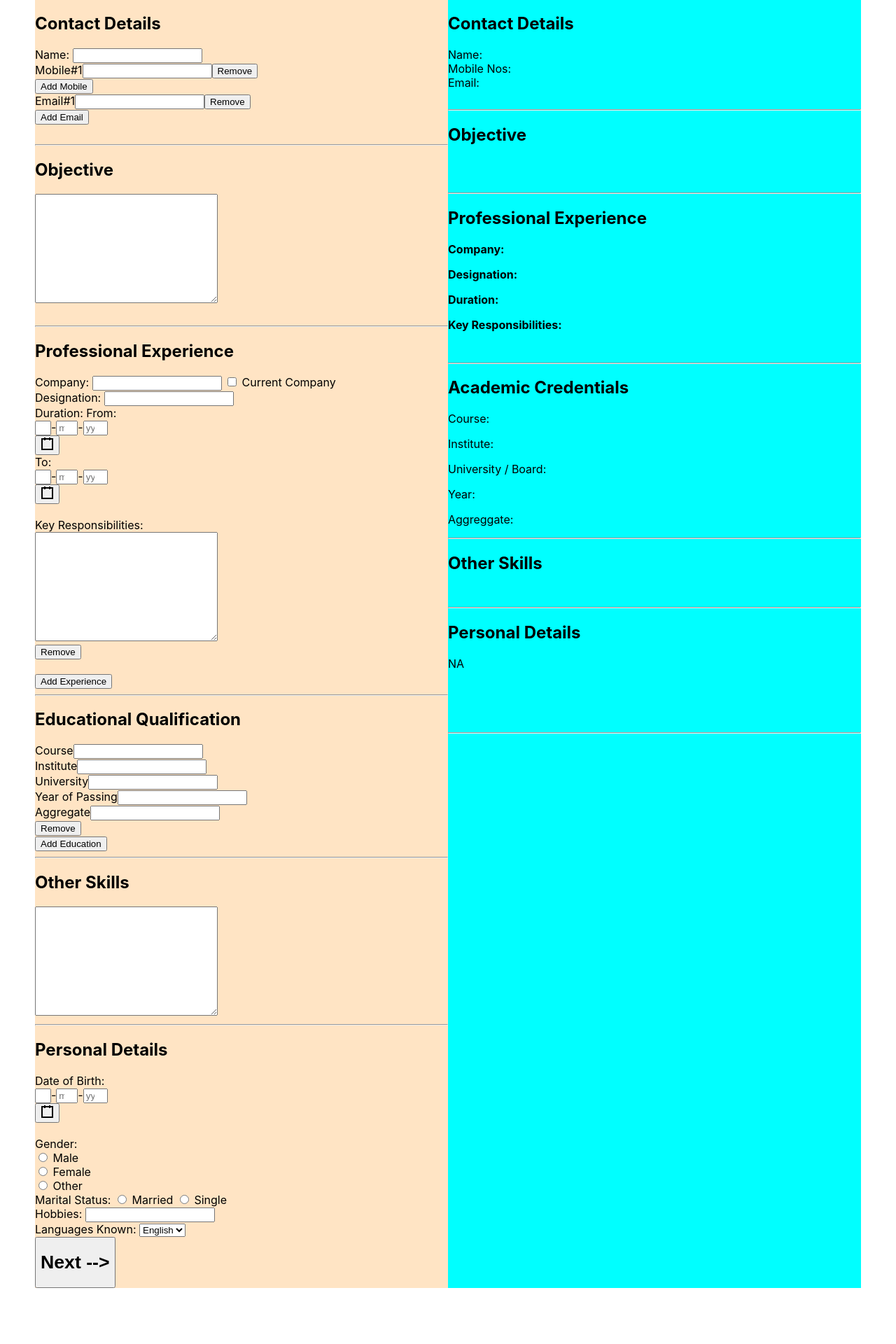
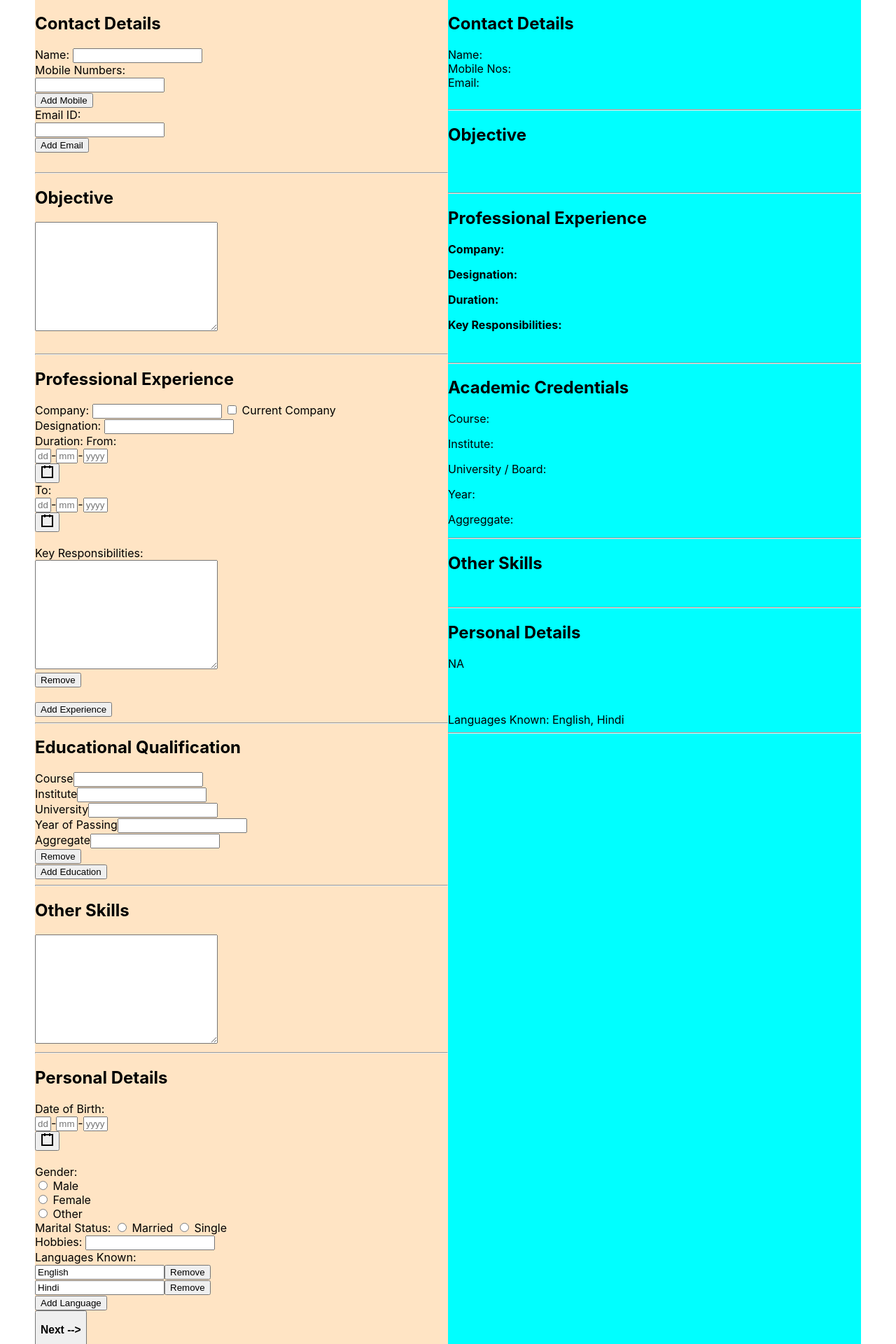
Before and after one commit to atiqur/resume-app, a React (Create React App) app: page / in a window 1280 px wide. Shown: the part 260-2180 px from the top of the page at 70% size. Before the commit the page ends 2120 px from the top, so only its background shows below. Built offline with nearby package versions, Linux system fonts and the light colour scheme.

Commit message:
Add languages using AddInput Component

```diff
--- a/src/App.css
+++ b/src/App.css
@@ -1,3 +1,15 @@
 body {
   padding: 20px 50px;
 }
+
+/* Chrome, Safari, Edge, Opera */
+input::-webkit-outer-spin-button,
+input::-webkit-inner-spin-button {
+  -webkit-appearance: none;
+  margin: 0;
+}
+
+/* Firefox */
+input[type='number'] {
+  -moz-appearance: textfield;
+}
--- a/src/App.js
+++ b/src/App.js
@@ -6,7 +6,6 @@ import './App.css';
 // import HomePage from './pages/homepage.component';
 import ResumeForm from './forms/resume-form.component';
 import Header from './components/header/header.component';
-import ResumeView from './forms/resume-view.component';
 
 function App() {
   return (
--- a/src/components/add-experience.component.jsx
+++ b/src/components/add-experience.component.jsx
@@ -1,6 +1,5 @@
 import React from 'react';
 import DatePicker from 'react-date-picker';
-import AddProject from './add-project.component';
 
 const AddExperience = props => {
   return props.stateValue.map((e, i) => (
--- a/src/components/add-input.jsx
+++ b/src/components/add-input.jsx
@@ -1,43 +1,22 @@
 import React from 'react';
-
-// String.prototype.Capitalize = function() {
-//   return this.charAt(0).toUpperCase() + this.slice(1);
-// };
-
-// const DynamicInput = props => {
-//   return props.fieldState.map((val, idx) => {
-//     let fieldId = `${props.field}-${idx}`;
-//     return (
-//       <div key={idx}>
-//         <label htmlFor={fieldId}>
-//           {props.field.Capitalize() + `#${idx + 1}`}
-//         </label>
-//         <input
-//           type='text'
-//           name={fieldId}
-//           data-id={idx}
-//           id={fieldId}
-//           value={fieldId[idx].val}
-//           className={props.name}
-//           onChange={props.onChange}
-//         />
-//       </div>
-//     );
-//   });
-// };
 
 const AddInput = ({ type, name, stateField, eventHandler, removeField }) => {
   return stateField.map((el, i) => (
     <div key={i}>
-      <label htmlFor={name}>
-        {name}#{i + 1}
-      </label>
       <input
         type={type}
         value={el || ''}
         onChange={eventHandler.bind(this, i)}
       />
-      <input type='button' value='Remove' onClick={removeField.bind(this, i)} />
+      {i === 0 && name != 'languagesKnown' ? (
+        ''
+      ) : (
+        <input
+          type='button'
+          value='Remove'
+          onClick={removeField.bind(this, i)}
+        />
+      )}
     </div>
   ));
 };
--- a/src/components/add-multiple-input.component.jsx
+++ b/src/components/add-multiple-input.component.jsx
@@ -30,6 +30,8 @@ const AddMultipleInput = props => {
           />
         </div>
       );
+    default:
+      return null;
   }
 };
 
--- a/src/components/add-personal-details.component.jsx
+++ b/src/components/add-personal-details.component.jsx
@@ -1,5 +1,6 @@
 import React from 'react';
 import DatePicker from 'react-date-picker';
+import AddInput from './add-input';
 
 const AddPersonalDetails = props => (
   <div className='personal-details'>
@@ -71,11 +72,21 @@ const AddPersonalDetails = props => (
       onChange={props.handleChange}
     />{' '}
     <br />
-    <label>Languages Known: </label>
-    <select name='languagesKnown' onChange={props.handleChange}>
-      <option value='english'>English</option>
-      <option value='hindi'>Hindi</option>
-    </select>{' '}
+    <label>Languages Known: </label> <br />
+    <AddInput
+      name='languagesKnown'
+      type='text'
+      label='Language'
+      stateField={props.state.languagesKnown}
+      eventHandler={props.handleLanguage.bind(this)}
+      removeField={props.removeLanguage.bind(this)}
+    />
+    <input
+      type='button'
+      value='Add Language'
+      onClick={props.addField.bind(this)}
+    />{' '}
+    <br />
   </div>
 );
 
--- a/src/forms/resume-form.component.jsx
+++ b/src/forms/resume-form.component.jsx
@@ -7,7 +7,6 @@ import AddMultipleInput from '../components/add-multiple-input.component';
 import AddExperience from '../components/add-experience.component';
 import AddEducation from '../components/add-education.component';
 import AddPersonalDetails from '../components/add-personal-details.component';
-import { trimExt } from 'upath';
 
 class ResumeForm extends React.Component {
   constructor(props) {
@@ -51,44 +50,31 @@ class ResumeForm extends React.Component {
       gender: '',
       maritalStatus: '',
       hobbies: '',
-      languagesKnown: ''
+      languagesKnown: ['English', 'Hindi']
     };
 
     this.handleChange = this.handleChange.bind(this);
     this.handleSubmit = this.handleSubmit.bind(this);
     this.handleExperience = this.handleExperience.bind(this);
     this.handleEducation = this.handleEducation.bind(this);
+    this.handleLanguage = this.handleLanguage.bind(this);
   }
-
-  // addInput(type, name, eventHandler, stateField, removeField) {
-  //   return stateField.map((el, i) => (
-  //     <div key={i}>
-  //       <label htmlFor={name}>
-  //         {name}#{i + 1}
-  //       </label>
-  //       <input
-  //         type={type}
-  //         value={el || ''}
-  //         onChange={eventHandler.bind(this, i)}
-  //       />
-  //       <input
-  //         type='button'
-  //         value='remove'
-  //         onClick={removeField.bind(this, i)}
-  //       />
-  //     </div>
-  //   ));
-  // }
-
-  // handleInput(i, e) {
-  //   [e.target.name] = e.target.name;
-  //   [e.target.name[i]] = e.target.value;
-  //   this.setState( prevState => ( ...prevState,  [e.target.name[i]]: value )
-  // }
 
   handleMobileNos(i, event) {
     let candidateMobileNos = [...this.state.candidateMobileNos];
     candidateMobileNos[i] = event.target.value;
+    this.setState({ candidateMobileNos });
+  }
+
+  addMobile() {
+    this.setState(prevState => ({
+      candidateMobileNos: [...prevState.candidateMobileNos, '']
+    }));
+  }
+
+  removeMobile(i) {
+    let candidateMobileNos = [...this.state.candidateMobileNos];
+    candidateMobileNos.splice(i, 1);
     this.setState({ candidateMobileNos });
   }
 
@@ -98,28 +84,38 @@ class ResumeForm extends React.Component {
     this.setState({ candidateEmail });
   }
 
-  addMobile() {
-    this.setState(prevState => ({
-      candidateMobileNos: [...prevState.candidateMobileNos, '']
-    }));
-  }
-
   addEmail() {
     this.setState(prevState => ({
       candidateEmail: [...prevState.candidateEmail, '']
     }));
   }
 
-  removeMobile(i) {
-    let candidateMobileNos = [...this.state.candidateMobileNos];
-    candidateMobileNos.splice(i, 1);
-    this.setState({ candidateMobileNos });
-  }
-
   removeEmail(i) {
     let candidateEmail = [...this.state.candidateEmail];
     candidateEmail.splice(i, 1);
     this.setState({ candidateEmail });
+  }
+
+  handleLanguage(i, event) {
+    // const value =
+    // event.target.type === 'checkbox'
+    //   ? event.target.checked
+    //   : event.target.value;
+    let languagesKnown = [...this.state.languagesKnown];
+    languagesKnown[i] = event.target.value;
+    this.setState({ languagesKnown });
+  }
+
+  addLanguage() {
+    this.setState(prevState => ({
+      languagesKnown: [...prevState.languagesKnown, '']
+    }));
+  }
+
+  removeLanguage(i) {
+    let languagesKnown = [...this.state.languagesKnown];
+    languagesKnown.splice(i, 1);
+    this.setState({ languagesKnown });
   }
 
   handleChange(event) {
@@ -169,45 +165,9 @@ class ResumeForm extends React.Component {
     this.setState({ education });
   }
 
-  // addProject() {
-  //   this.setState(prevState => ({
-  //     project: [...prevState.project, {}]
-  //   }));
-  // }
-
-  // removeProject(i, count) {
-  //   let projects = [...this.state.experience[count].projects];
-  //   projects.splice(i, 1);
-  //   this.setState({ projects });
-  // }
-
   handleSubmit(event) {
     event.preventDefault();
   }
-
-  // handleMobileNos = event => {
-  //   let candidateMobileNos = [...this.state.candidateMobileNos];
-  //   candidateMobileNos[event.target.dataset.id] = event.target.value;
-  //   this.setState({ candidateMobileNos });
-  // };
-
-  // handleEmails = event => {
-  //   let candidateEmail = [...this.state.candidateEmail];
-  //   candidateEmail[event.target.dataset.id] = event.target.value;
-  //   this.setState({ candidateEmail });
-  // };
-
-  // addMobile = e => {
-  //   this.setState(prevState => ({
-  //     candidateMobileNos: [...prevState.candidateMobileNos, undefined]
-  //   }));
-  // };
-
-  // addEmail = e => {
-  //   this.setState(prevState => ({
-  //     candidateEmail: [...prevState.candidateEmail, undefined]
-  //   }));
-  // };
 
   render() {
     return (
@@ -225,25 +185,11 @@ class ResumeForm extends React.Component {
                 onChange={this.handleChange}
               />{' '}
               <br />
-              {/* <DynamicInput
-                name='candidateMobileNo'
-                type='number'
-                fieldState={this.state.candidateMobileNos}
-                onChange={this.handleMobileNos}
-                onRemove={this.removeClick}
-                field='mobile'
-              /> */}
-              {/* <button onClick={this.addMobile}>Add Mobile Number</button> <br />{' '} */}
-              {/* {this.addInput(
-                'number',
-                'Mobile',
-                this.handleMobileNos,
-                this.state.candidateMobileNos,
-                this.removeMobile
-              )} */}
+              <label htmlFor='mobile'>Mobile Numbers: </label> <br />
               <AddInput
                 type={'number'}
                 name={'Mobile'}
+                label={'Mobile'}
                 eventHandler={this.handleMobileNos.bind(this)}
                 stateField={this.state.candidateMobileNos}
                 removeField={this.removeMobile.bind(this)}
@@ -254,9 +200,11 @@ class ResumeForm extends React.Component {
                 onClick={this.addMobile.bind(this)}
               />{' '}
               <br />
+              <label htmlFor='email'>Email ID: </label> <br />
               <AddInput
-                type='email'
-                name='Email'
+                type={'email'}
+                name={'Email'}
+                label={'Email'}
                 eventHandler={this.handleEmails.bind(this)}
                 stateField={this.state.candidateEmail}
                 removeField={this.removeEmail.bind(this)}
@@ -298,18 +246,6 @@ class ResumeForm extends React.Component {
                   experience[i].durationEndDate = new Date(value);
                   this.setState({ experience });
                 }}
-                // handleAddProject={this.addProject.bind(this)}
-                // changeProjectStartDate={(value, i, count) => {
-                //   let projects = [...this.state.experience[count].projects];
-                //   projects[i].projectStartDate = new Date(value);
-                //   this.setState({ projects });
-                // }}
-                // changeProjectEndDate={(value, i, count) => {
-                //   let projects = [...this.state.experience[count].projects];
-                //   projects[i].projectEndDate = new Date(value);
-                //   this.setState({ projects });
-                // }}
-                // removeProject={this.removeProject.bind(this)}
                 removeExperience={this.removeExperience.bind(this)}
               />
               <br />
@@ -356,10 +292,13 @@ class ResumeForm extends React.Component {
               handleDOB={value => this.setState({ dateOfBirth: value })}
               state={this.state}
               handleChange={this.handleChange.bind(this)}
+              handleLanguage={this.handleLanguage.bind(this)}
+              removeLanguage={this.removeLanguage.bind(this)}
+              addField={this.addLanguage.bind(this)}
             />
             <Link className='resume-form-button'>
               <button>
-                <h1>Next --></h1>
+                <h3>Next --></h3>
               </button>
             </Link>
           </form>
--- a/src/forms/resume-view.component.jsx
+++ b/src/forms/resume-view.component.jsx
@@ -25,32 +25,21 @@ const ResumeView = props => {
       <hr />
       <h2>Professional Experience</h2>
       {props.experience.map(e => {
+        let textDurationStartDate, textDurationEndDate;
         if (!e.durationStartDate) {
-          var textDurationStartDate = '';
+          textDurationStartDate = '';
         } else {
-          var textDurationStartDate = e.durationStartDate.toLocaleDateString(
+          textDurationStartDate = e.durationStartDate.toLocaleDateString(
             'en-IN'
           );
         }
         if (!e.durationEndDate) {
-          var textDurationEndDate = '';
+          textDurationEndDate = '';
         } else {
-          var textDurationEndDate =
+          textDurationEndDate =
             ' to ' + e.durationEndDate.toLocaleDateString('en-IN');
         }
 
-        // let text = `Company: ${e.companyName} \n
-        //   Designation: ${e.designation} \n
-        //   Key Responsibilities: ${e.keyResponsibilities} \n
-        //   Duration From: ${textDurationStartDate} to ${textDurationEndDate} \n
-        //   Current Company: ${e.isCurrentCompany} \n
-        //   `;
-
-        // let textInNewLines = text.split('\n').map(i => {
-        //   return <p>{i}</p>;
-        // });
-
-        // return textInNewLines;
         return (
           <div>
             <p>
@@ -112,7 +101,11 @@ const ResumeView = props => {
       {props.gender} <br />
       {props.maritalStatus} <br />
       {props.hobbies} <br />
-      {props.languagesKnown} <br />
+      Languages Known:{' '}
+      {props.languagesKnown
+        .map(language => (language === undefined ? '' : `${language}`))
+        .join(', ')}{' '}
+      <br />
       <hr />
     </div>
   );
```
Also changed, not shown: src/components/add-language.component.jsx (added, +26 -0 lines).
